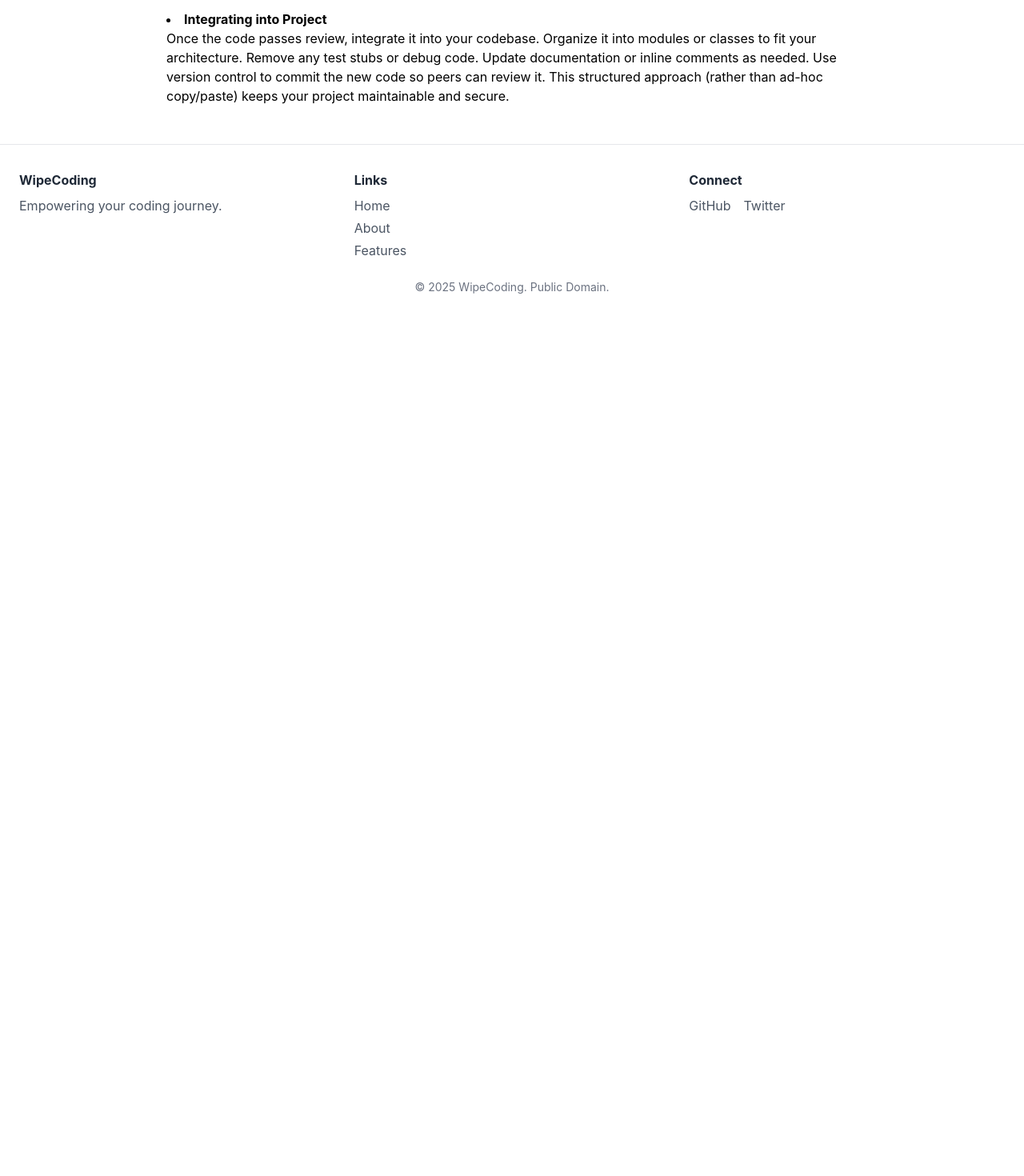
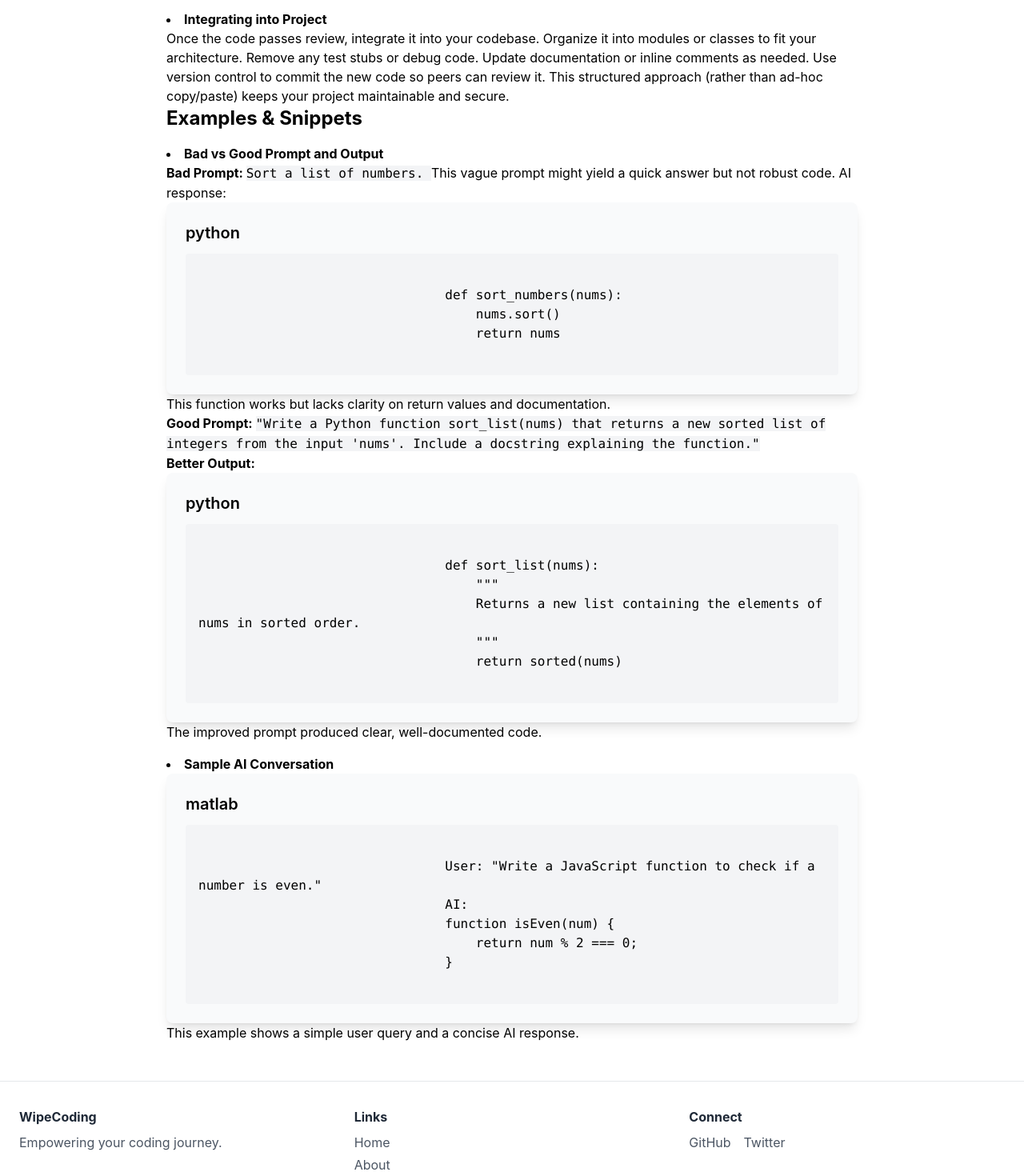
Before and after one commit to godomainz/wipe_coding_web_react, a React (Create React App) app: page /ai-suggestion in a window 1280 px wide. Shown: the part 1580-3050 px from the top of the page at 80% size. Before the commit the page ends 1981 px from the top, so only its background shows below. Built offline with nearby package versions, Linux system fonts and the light colour scheme.

Commit message:
finished AI suggestion

```diff
--- a/src/Pages/AISuggestion.tsx
+++ b/src/Pages/AISuggestion.tsx
@@ -86,6 +86,84 @@ const StepByStepGuide: React.FC = ()=>{
         </div>
 };
 
+const ExamplesSnippets: React.FC = ()=>{
+        return <div>
+            <motion.h2 variants={itemVariants} className="text-2xl font-bold mb-4">Examples & Snippets</motion.h2>
+            <ol className="list-disc list-inside space-y-4">
+                <motion.li variants={itemVariants}>
+                    <strong>Bad vs Good Prompt and Output</strong>
+                    <p>
+                        <strong>Bad Prompt: </strong><code className="bg-gray-100">Sort a list of numbers. </code>
+                        This vague prompt might yield a quick answer but not robust code.
+                        AI response:
+                    </p>
+                    <motion.div
+                        variants={itemVariants}
+                        transition={{ delay: 0.2 }}
+                        className="bg-gray-50 p-6 rounded-lg shadow-lg"
+                    >
+                        <h4 className="text-xl font-semibold mb-3">python</h4>
+                        <pre className="bg-gray-100 p-4 rounded overflow-auto whitespace-pre-wrap">
+                            <code>
+                                {`
+                                def sort_numbers(nums):
+                                    nums.sort()
+                                    return nums
+                                `}
+                            </code>
+                        </pre>
+                    </motion.div>
+                   This function works but lacks clarity on return values and documentation.
+                   <p>
+                    <strong>Good Prompt: </strong><code className="bg-gray-100">"Write a Python function sort_list(nums) that returns a new sorted list of integers from the input 'nums'. Include a docstring explaining the function." </code>
+                   </p>
+                   <strong>Better Output: </strong>
+                    <motion.div
+                        variants={itemVariants}
+                        transition={{ delay: 0.2 }}
+                        className="bg-gray-50 p-6 rounded-lg shadow-lg"
+                    >
+                        <h4 className="text-xl font-semibold mb-3">python</h4>
+                        <pre className="bg-gray-100 p-4 rounded overflow-auto whitespace-pre-wrap">
+                            <code>
+                                {`
+                                def sort_list(nums):
+                                    """
+                                    Returns a new list containing the elements of nums in sorted order.
+                                    """
+                                    return sorted(nums)
+                                `}
+                            </code>
+                        </pre>
+                    </motion.div>
+                    The improved prompt produced clear, well-documented code.
+                </motion.li>
+                <motion.li variants={itemVariants}>
+                    <strong>Sample AI Conversation</strong>
+                    <motion.div
+                        variants={itemVariants}
+                        transition={{ delay: 0.2 }}
+                        className="bg-gray-50 p-6 rounded-lg shadow-lg"
+                    >
+                        <h4 className="text-xl font-semibold mb-3">matlab</h4>
+                        <pre className="bg-gray-100 p-4 rounded overflow-auto whitespace-pre-wrap">
+                            <code>
+                                {`
+                                User: "Write a JavaScript function to check if a number is even."
+                                AI:
+                                function isEven(num) {
+                                    return num % 2 === 0;
+                                }
+                                `}
+                            </code>
+                        </pre>
+                    </motion.div>
+                    This example shows a simple user query and a concise AI response.
+                </motion.li>
+            </ol>
+        </div>
+};
+
 const AISuggestion: React.FC = () => {
   useEffect(() => {
     window.scrollTo({ top: 0, behavior: 'auto' });
@@ -115,6 +193,7 @@ const AISuggestion: React.FC = () => {
                     </motion.div>
                     <CorePrincipals/>
                     <StepByStepGuide/>
+                    <ExamplesSnippets/>
             </div>
         </motion.main>
         <Footer />
```
